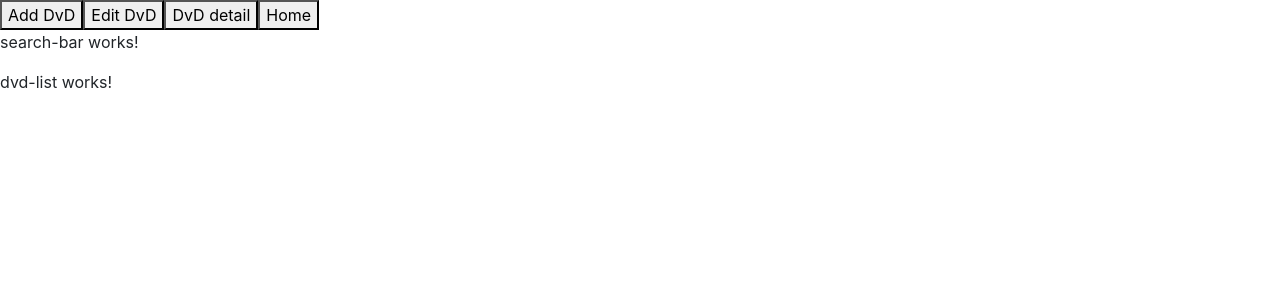
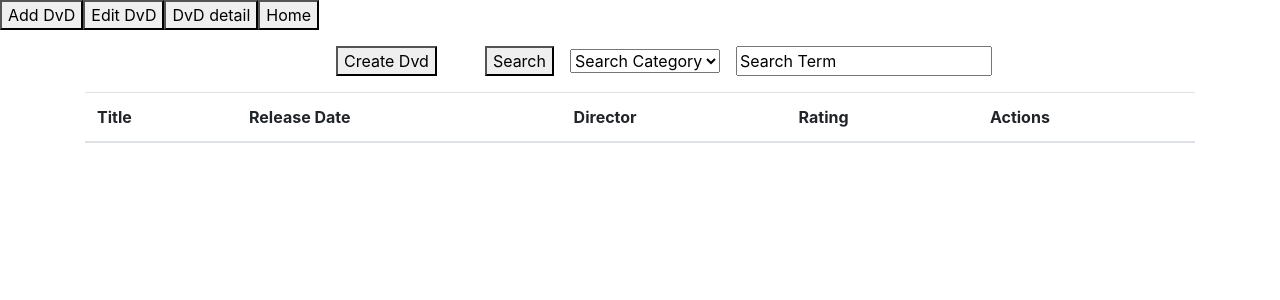
Before and after one commit to NacerSebtiMS/DVD-Library-Angular-REST, an Angular app in the folder angular-dvdlibrary/: page / in a window 1280 px wide. Shown: the top 300 px of the page. Built offline with nearby package versions, Linux system fonts and the light colour scheme.

Commit message:
search bar and dvd list html

```diff
--- a/angular-dvdlibrary/src/app/app.component.html
+++ b/angular-dvdlibrary/src/app/app.component.html
@@ -1,12 +1,13 @@
-
 <button routerLink="/add">Add DvD</button>
 <button routerLink="/edit">Edit DvD</button>
 <button routerLink="/detail">DvD detail</button>
 <button routerLink="">Home</button>
 
+<div *ngIf="this.router.url === '/'" class="container">
+  <app-search-bar></app-search-bar>
+  <app-dvd-list></app-dvd-list>
+</div>
 
-<app-search-bar *ngIf="this.router.url === '/'"></app-search-bar>
-<app-dvd-list *ngIf="this.router.url === '/'"></app-dvd-list>
 
 
 <router-outlet></router-outlet>
--- a/angular-dvdlibrary/src/app/dvd-list/dvd-list.component.html
+++ b/angular-dvdlibrary/src/app/dvd-list/dvd-list.component.html
@@ -1 +1,45 @@
-<p>dvd-list works!</p>
+<table class="table table-striped">
+  <thead>
+    <tr>
+      <th scope="col">Title</th>
+      <th scope="col">Release Date</th>
+      <th scope="col">Director</th>
+      <th scope="col">Rating</th>
+      <th scope="col">Actions</th>
+    </tr>
+  </thead>
+  <tbody>
+
+    <tr *ngFor="let dvd of dvds" scope="row">
+
+      <td>
+        <a
+          href="#"
+          (click)="selectAction(dvd.id, 'details')"
+        >
+          {{ dvd.title }}
+        </a>
+      </td>
+
+      <td>{{ dvd.releaseYear }}</td>
+
+      <td>{{ dvd.directorName }}</td>
+
+      <td>{{ dvd.rating }}</td>
+
+      <td>
+        <a
+          href="#"
+          (click)="selectAction(dvd.id, 'edit')"
+        >Edit</a>
+        |
+        <a
+          href="#"
+          (click)="selectAction(dvd.id, 'delete')"
+        >Delete</a>
+      </td>
+
+    </tr>
+
+  </tbody>
+</table>
--- a/angular-dvdlibrary/src/app/search-bar/search-bar.component.css
+++ b/angular-dvdlibrary/src/app/search-bar/search-bar.component.css
@@ -0,0 +1,7 @@
+form {
+    padding: 1rem 0;
+}
+
+label {
+    margin: 1rem 0;
+}
--- a/angular-dvdlibrary/src/app/search-bar/search-bar.component.html
+++ b/angular-dvdlibrary/src/app/search-bar/search-bar.component.html
@@ -1 +1,12 @@
-<p>search-bar works!</p>
+<form class="text-center">
+  <button class="mx-sm-5">Create Dvd</button>
+  <button>Search</button>
+  <select name="searchTerm" class="mx-sm-3">
+    <option value="default">Search Category
+    <option value="title">Title
+    <option value="year">Release Year
+    <option value="director">Director
+    <option value="rating">Rating
+  </select>
+  <input id="searchTerm" value="Search Term" class="align-right" />
+</form>
```
